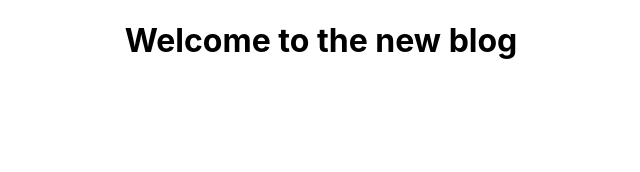
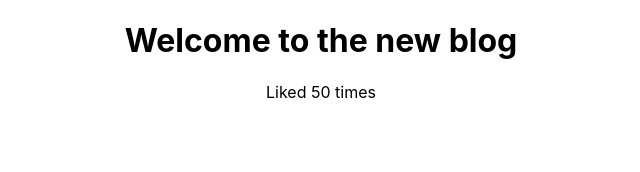
Before and after one commit to Maksongo/React-learning, a React (Create React App) app in the folder dojo-blog/: page / in a window 1280 px wide. Shown: the top 172 px of the page, without its empty margins (319-959 px from the left). Built offline with nearby package versions, Linux system fonts and the light colour scheme.

Commit message:
output multiple values

```diff
--- a/dojo-blog/src/App.js
+++ b/dojo-blog/src/App.js
@@ -2,10 +2,14 @@ import "./App.css";
 
 function App() {
   const title = "Welcome to the new blog";
+  const likes = 50;
+  // const person = {name: 'yoshi', age: 30}; - нельзя будет вывести в { person } в h1
+
   return (
     <div className="App">
       <div className="content">
         <h1> { title }</h1>
+        <p>Liked { likes } times</p>
       </div>
     </div>
   );
```
Also changed, not shown: 1 other file (tests, documents, lock files or other folders).
